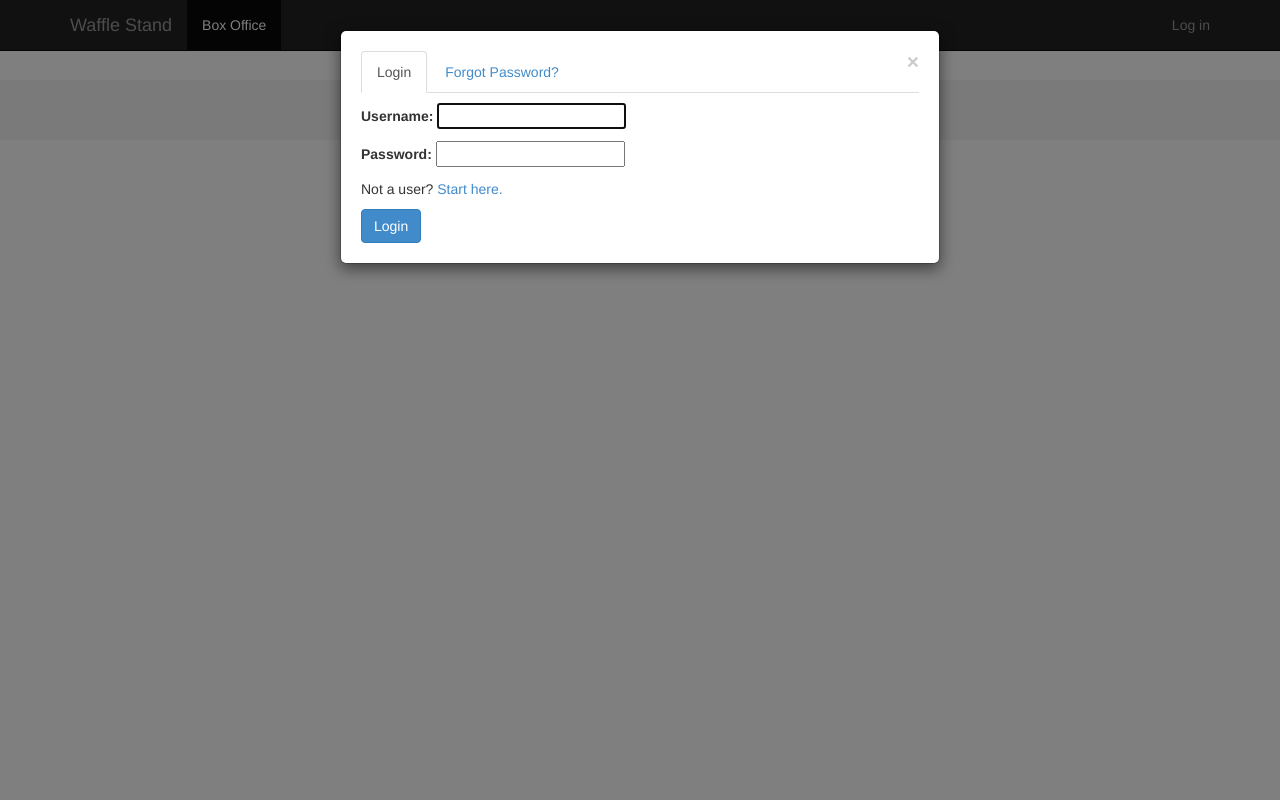
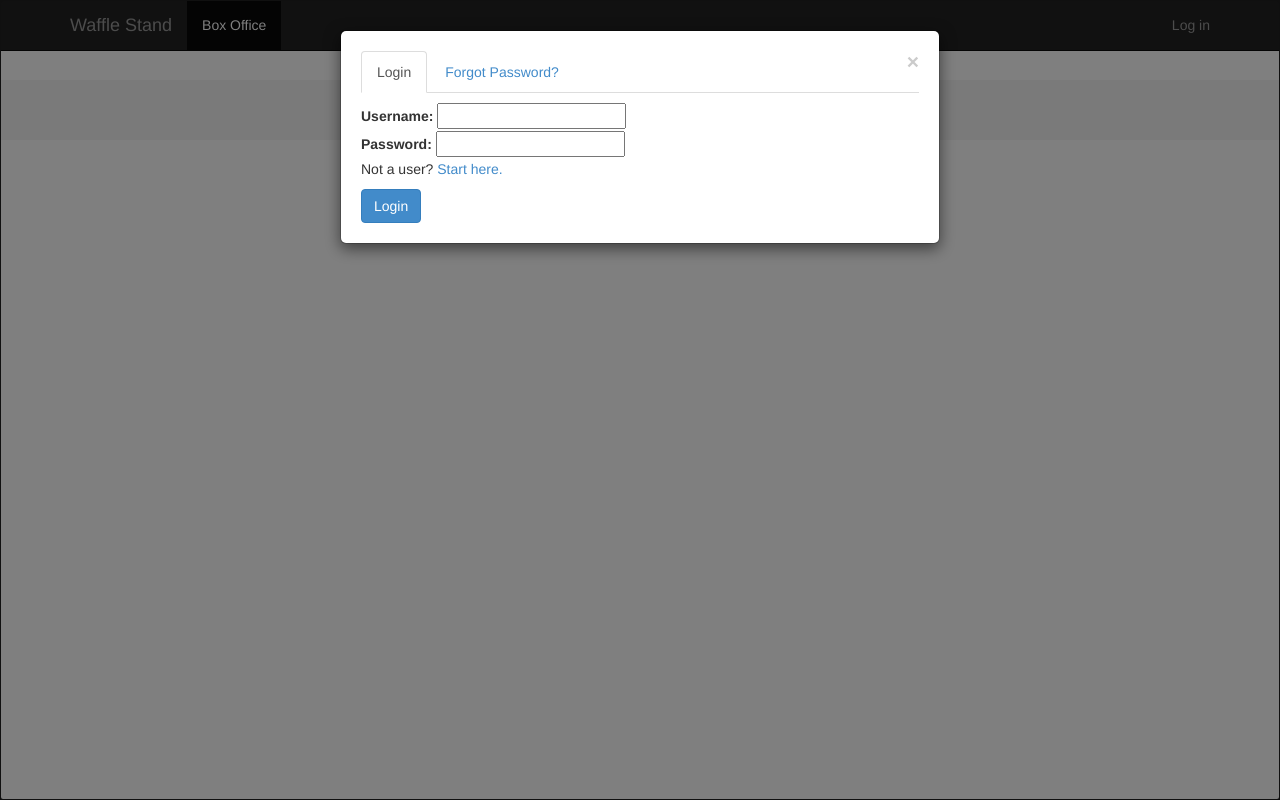
Before and after one commit to leeonlee/wafflestand, a Django app: page / in a window 1280 px wide, after a click on "Log in". Run offline with Django 3.2, Linux system fonts and the light colour scheme; data that the repository does not hold is empty; some libraries are stand-ins or nearby versions.

Commit message:
use regular html form for login

```diff
--- a/bluray/templates/base.html
+++ b/bluray/templates/base.html
@@ -45,11 +45,19 @@
 							<li><a href="#register-tab" data-toggle="tab">Forgot Password?</a></li>
 						</ul>
 						<div class="tab-content">
-							<div class="tab-pane active" id="login-tab">
+							<div class="tab-pane active login-container" id="login-tab">
 								<form id="login_form" method="post">
 									<p class="text-danger" id="form-error"></p>
 									{% csrf_token %}
-									{{ login_form.as_p }}
+									<!--{{ login_form.as_p }}-->
+									<div id="username">
+										<label for="username">Username:</label>
+										<input type="text" id="username" name="username">
+									</div>
+									<div id="password">
+										<label for="password">Password:</label>
+										<input type="password" id="password" name="password">
+									</div>
 									<p>Not a user? <a href="/accounts/register">Start here.</a></p>
 									<button type="submit" class="btn btn-primary">Login</button>
 								</form>
```
